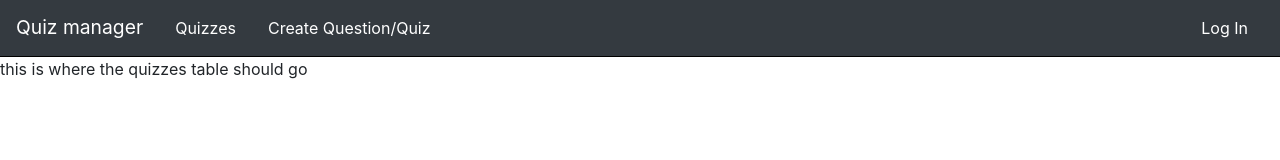
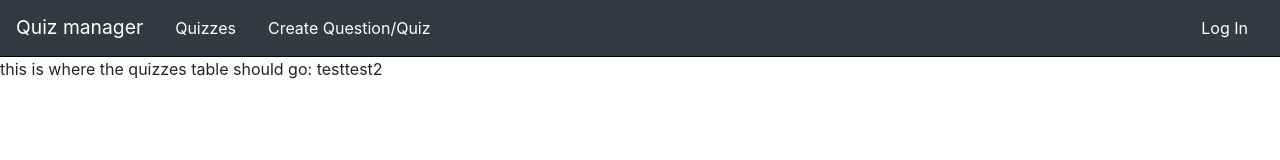
Before and after one commit to 6JoeB/quiz-manager, a React (Create React App) app in the folder frontend/: page /quizzes in a window 1280 px wide. Shown: the top 160 px of the page. Built offline with nearby package versions, Linux system fonts and the light colour scheme; no server answers.

Commit message:
getting db data through to frontend

```diff
--- a/frontend/package.json
+++ b/frontend/package.json
@@ -2,6 +2,7 @@
   "name": "quiz-manager",
   "version": "0.1.0",
   "private": true,
+  "proxy": "http://localhost:3000",
   "dependencies": {
     "@auth0/auth0-react": "^1.1.0",
     "@testing-library/jest-dom": "^4.2.4",
--- a/frontend/src/pages/QuizzesList.jsx
+++ b/frontend/src/pages/QuizzesList.jsx
@@ -1,63 +1,99 @@
 import React, { Component } from 'react';
-import ReactTable from 'react-table'
-import api from '../api';
+import axios from "axios";
 
-class QuizzesList extends Component {
+export default class QuizzesList extends Component {
     constructor(props) {
         super(props)
         this.state = {
             quizzes: [],
-            columns: [],
             isLoading: false
         }
     }
 
     componentDidMount = async () => {
         this.setState({ isLoading: true });
-        await api.getAllQuizzes().then(quizzes => {
-            console.log("quizzes: " + quizzes);
+
+        await axios.get("/api/quizzes").then(response => {
+            console.log(response.data.data);
             this.setState({
-                quizzes: quizzes.data["data"],
-                isLoading: false,
+                quizzes: response.data.data,
+                isLoading: false
             })
-
-        })
-    }
+        });
+    };
 
     render() {
         const { quizzes, isLoading } = this.state;
-        console.log('TCL: QuizzesList -> render -> quizzes', quizzes);
-
-        const columns = [
-            {
-                Header: 'Quiz Name',
-                accessor: 'quiz',
-                filterable: true,
-            }
-        ]
-
-        let showTable = true;
-        if (!quizzes.length) {
-            showTable = false;
-        }
-
+        console.log(quizzes)
+        const quizNames = ["test", "test2"];
         return (
             <div>
-                this is where the quizzes table should go {quizzes}
-              {showTable && (
-                  <ReactTable
-                  data={quizzes}
-                  loading={isLoading}
-                  columns={columns}
-                  defaultPageSize={10}
-                  showPageSizeOptions={true}
-                  minRows={0}
-                  />
-            )}
+                this is where the quizzes table should go: {quizNames}
             </div>
 
         )
     }
 }
 
-export default QuizzesList;
+// import React, { Component } from 'react';
+// import ReactTable from 'react-table'
+// import api from '../api';
+
+// class QuizzesList extends Component {
+//     constructor(props) {
+//         super(props)
+//         this.state = {
+//             quizzes: [],
+//             columns: [],
+//             isLoading: false
+//         }
+//     }
+
+//     componentDidMount = async () => {
+//         this.setState({ isLoading: true });
+
+//         await api.getAllQuizzes().then(quizzes => {
+//             this.setState({
+//                 quizzes: quizzes.data.data,
+//                 isLoading: false,
+//             })
+//         })
+//     }
+
+//     render() {
+//         const { quizzes, isLoading } = this.state;
+//         console.log('TCL: QuizzesList -> render -> quizzes', quizzes);
+
+//         const columns = [
+//             {
+//                 Header: 'Quiz Name',
+//                 accessor: 'quiz',
+//                 filterable: true,
+//             }
+//         ]
+
+//         let showTable = true;
+//         if (!quizzes.length) {
+//             showTable = false;
+//         }
+
+//         return (
+//             <div>
+//                 this is where the quizzes table should go {quizzes}
+//               {showTable && (
+//                   <ReactTable
+//                   data={quizzes}
+//                   loading={isLoading}
+//                   columns={columns}
+//                   defaultPageSize={10}
+//                   showPageSizeOptions={true}
+//                   minRows={0}
+//                   />
+//             )}
+//             </div>
+
+//         )
+//     }
+// }
+
+// export default QuizzesList;
```
